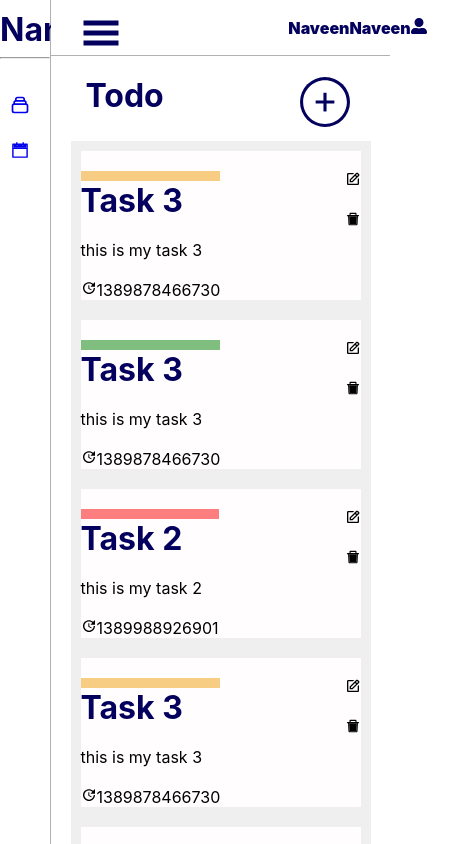
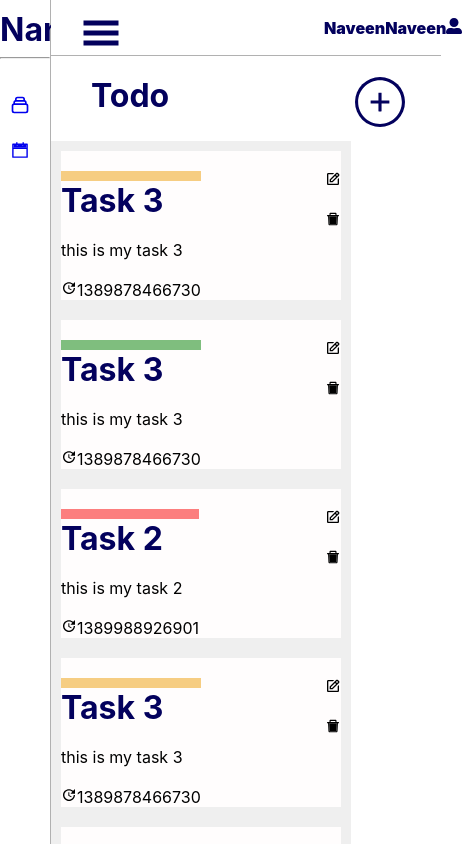
Before and after one commit to mamadou-niakate/TODO-List, a React (Create React App) app: page / in a window 390 px wide. Shown: the top 844 px of the page, 462 px wide, since content can reach past the window. Built offline with nearby package versions, Linux system fonts and the light colour scheme.

Commit message:
responsive mobile

```diff
--- a/src/components/Tasks/TaskCardList/index.css
+++ b/src/components/Tasks/TaskCardList/index.css
@@ -37,7 +37,7 @@ button.add-button :first-child {
 .tasksCardListInfo {
   display: flex;
   justify-content: space-around;
-  width: 300px;
+  width: 400px;
 }
 
 /* default styles here for older browsers.
```
